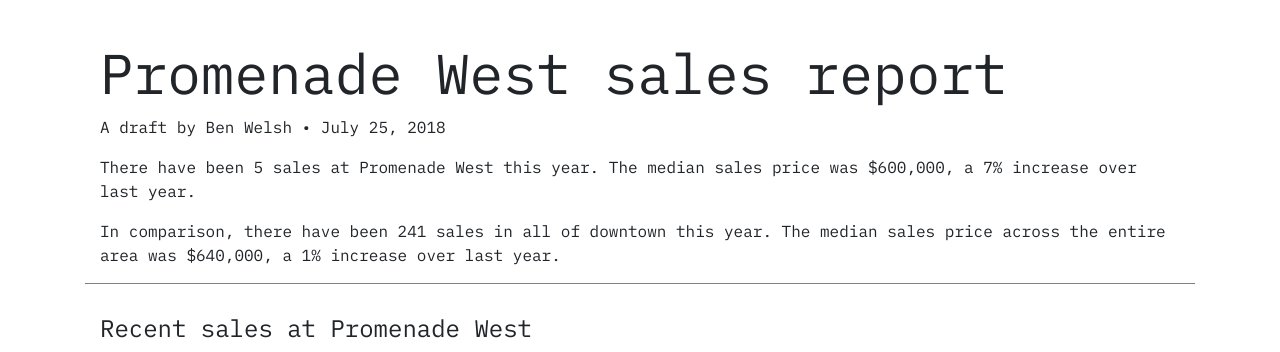
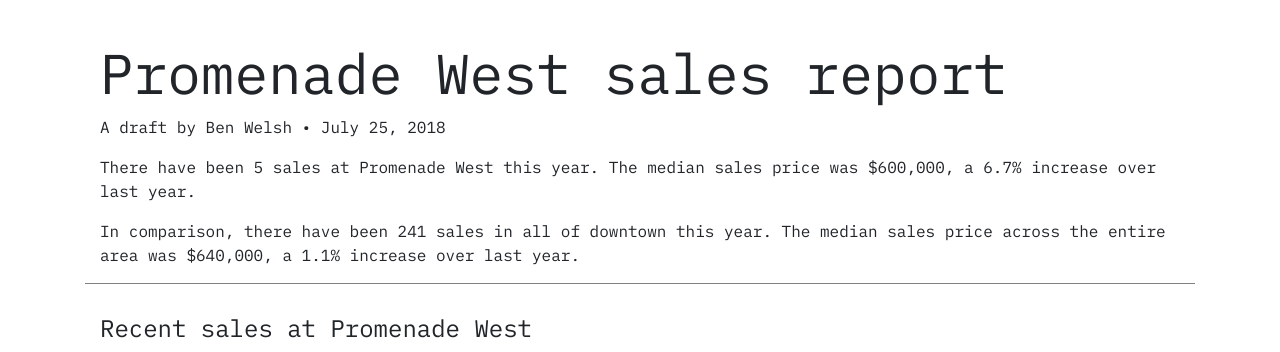
Before and after one commit to palewire/promenade-west-sales-report, a Jekyll site: the page built from index.html, in a window 1280 px wide and 1400 px high. Shown: the top 352 px of the window. Built offline with Jekyll 4.4.1, drawn with Linux system fonts in a browser that asks for light colours; some of the changed text lies outside the part shown.

Commit message:
Price per sqft

```diff
--- a/index.html
+++ b/index.html
@@ -6,9 +6,9 @@
 <header class="row-fluid">
     <h1 class="col-sm-12 display-4">{{ page.title }}</h1>
     <p class="col-sm-12">A draft by Ben Welsh • {{ site.time|date:"%B %-d, %Y"}}</p>
-    <p class="col-sm-12">There have been {{ site.data.pwest.this_year.count }} sales at Promenade West this year. The median sales price was ${{ site.data.pwest.this_year.median_price|round|intcomma }}, a {{ site.data.pwest.change.price|round }}% increase over last year.</p>
+    <p class="col-sm-12">There have been {{ site.data.pwest.this_year.count }} sales at Promenade West this year. The median sales price was ${{ site.data.pwest.this_year.median_price|round|intcomma }}, a {{ site.data.pwest.change.price|round:"1" }}% increase over last year.</p>
     <p class="col-sm-12">
-        In comparison, there have been {{ site.data.dtla.this_year.count }} sales in all of downtown this year. The median sales price across the entire area was ${{ site.data.dtla.this_year.median_price|round|intcomma }}, a {{ site.data.dtla.change.price|round }}% increase over last year.
+        In comparison, there have been {{ site.data.dtla.this_year.count }} sales in all of downtown this year. The median sales price across the entire area was ${{ site.data.dtla.this_year.median_price|round|intcomma }}, a {{ site.data.dtla.change.price|round:"1" }}% increase over last year.
     </p>
 </header>
 
@@ -60,5 +60,18 @@
     </figure>
 </section>
 
+<section class="row-fluid">
+    <h4 class="col-sm-12">Median price per square foot by year</h4>
+    <p class="col-sm-12">The median sales price per square foot at Promenade West this year was ${{ site.data.pwest.this_year.median_price_per_sqft|round|intcomma }}, a {{ site.data.pwest.change.median_price_per_sqft|round:"1" }}% increase over last year.</p>
+    <p class="col-sm-12">
+        In comparison, the median sales price per square foot across all of downtown was ${{ site.data.dtla.this_year.median_price_per_sqft|round|intcomma }}, a {{ site.data.dtla.change.median_price_per_sqft|round:"1" }}% increase over last year.
+    </p>
+
+    <p class="col-sm-12">Promenade West in black. Downtown in gray.</p>
+    <figure>
+        <img src="assets/price-per-sqft-by-year.svg" class="img-fluid col-sm-5">
+        <img src="assets/dtla-price-per-sqft-by-year.svg" class="img-fluid col-sm-5">
+    </figure>
+</section>
 
 <section class="row-fluid"></section>
```
Also changed, not shown: assets/dtla-price-per-sqft-by-year.svg (added), assets/price-per-sqft-by-year.svg.
